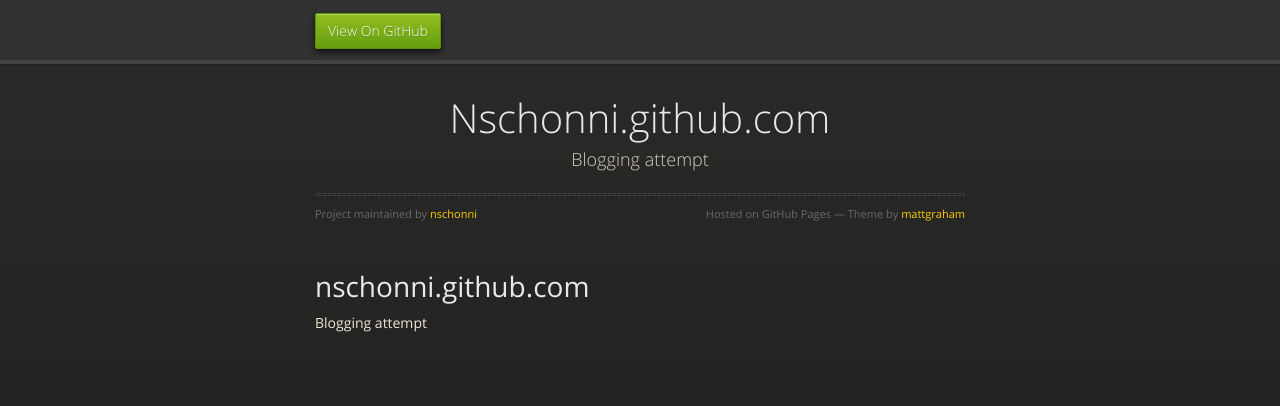
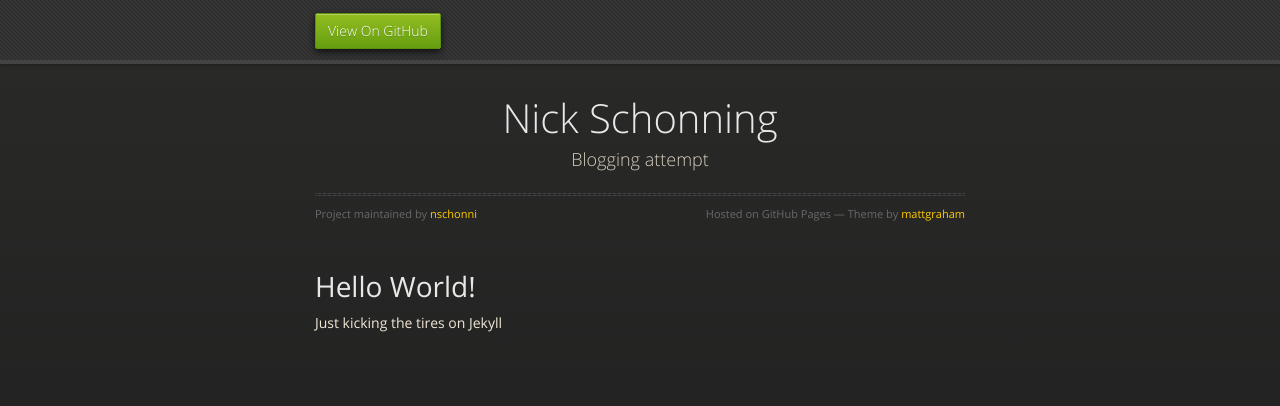
Before and after one commit to nschonni/nschonni.github.io, a plain HTML site: page index.html in a window 1280 px wide. Drawn offline with nearby package versions, Linux system fonts and the light colour scheme.

Commit message:
Clean up some of the autogenerated content

```diff
--- a/index.html
+++ b/index.html
@@ -3,7 +3,7 @@
   <head>
     <meta charset="utf-8">
     <meta http-equiv="X-UA-Compatible" content="chrome=1">
-    <title>Nschonni.github.com by nschonni</title>
+    <title>Nick Schonning</title>
     <link rel="stylesheet" href="stylesheets/styles.css">
     <link rel="stylesheet" href="stylesheets/pygment_trac.css">
     <script src="https://ajax.googleapis.com/ajax/libs/jquery/1.7.1/jquery.min.js"></script>
@@ -28,16 +28,16 @@
 
       <section>
         <div id="title">
-          <h1>Nschonni.github.com</h1>
+          <h1>Nick Schonning</h1>
           <p>Blogging attempt</p>
           <hr>
           <span class="credits left">Project maintained by <a href="https://github.com/nschonni">nschonni</a></span>
           <span class="credits right">Hosted on GitHub Pages &mdash; Theme by <a href="http://twitter.com/#!/michigangraham">mattgraham</a></span>
         </div>
 
-        <h1>nschonni.github.com</h1>
+        <h1>Hello World!</h1>
 
-<p>Blogging attempt</p>
+<p>Just kicking the tires on Jekyll</p>
       </section>
 
     </div>
```
